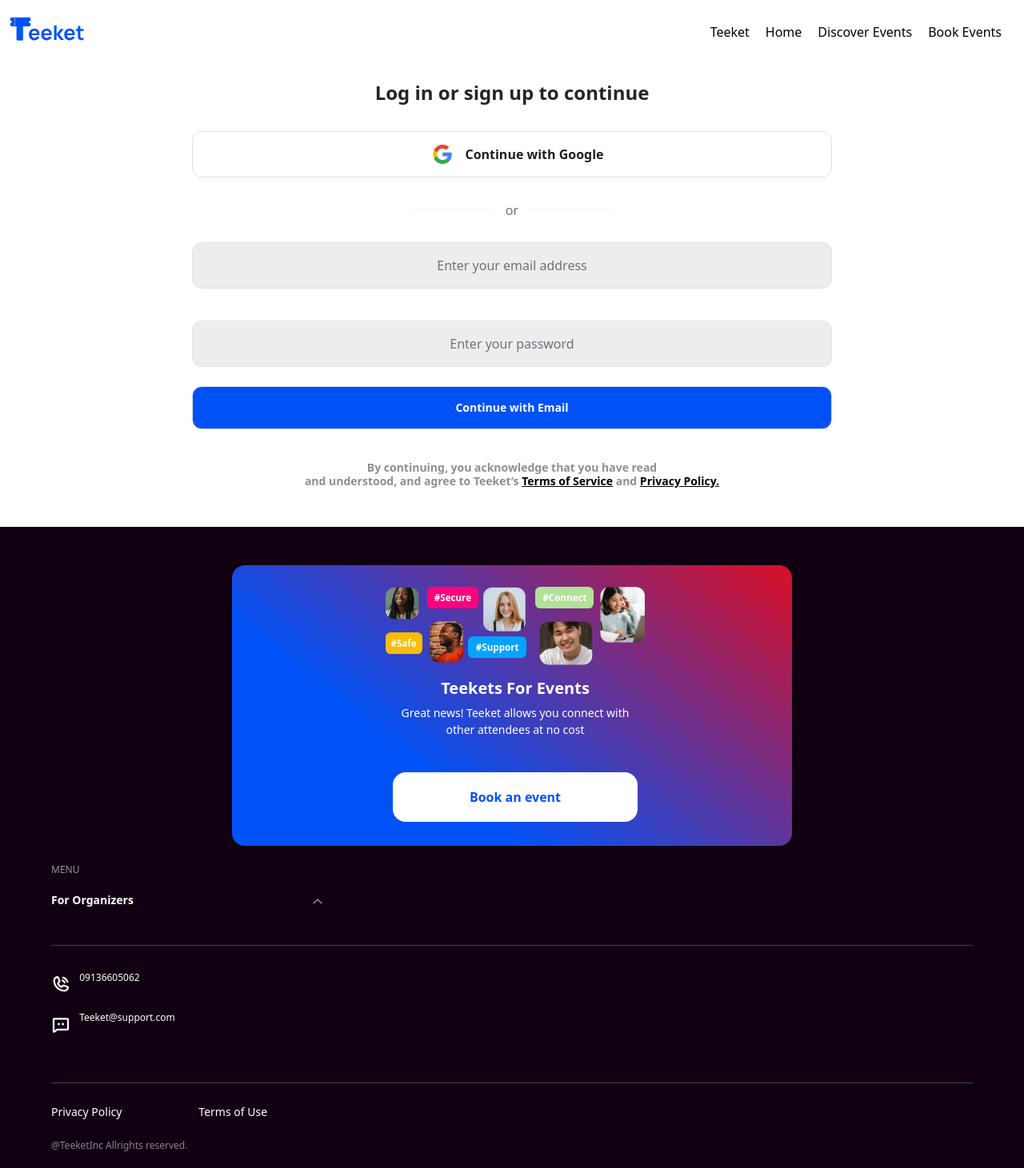
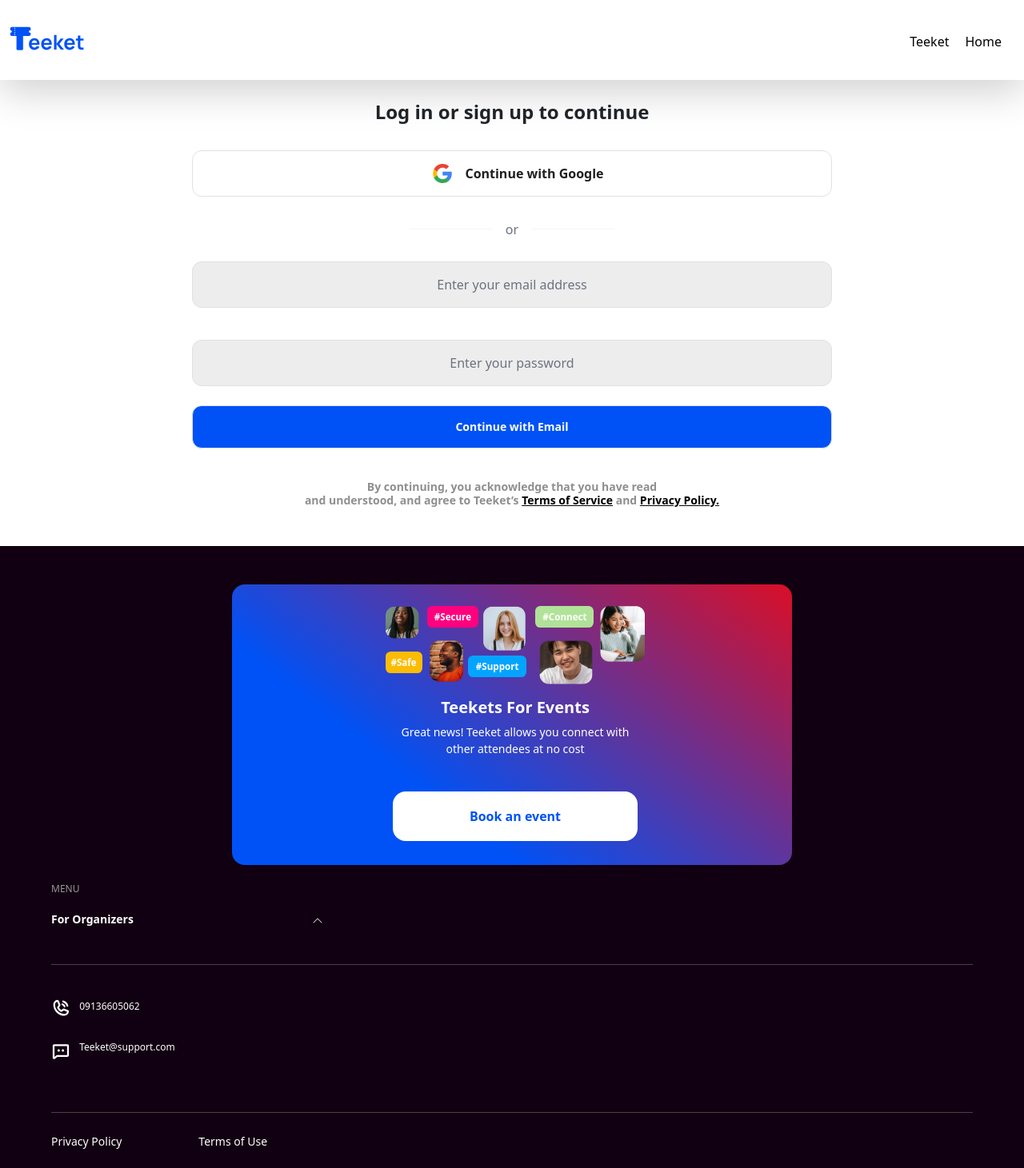
Before and after one commit to gogurlbaby/teeket, a React (Create React App) app: page /login in a window 1280 px wide. Shown: the top 1461 px of the page at 80% size. Built offline with nearby package versions, Linux system fonts and the light colour scheme.

Commit message:
Trending events responsiveness

```diff
--- a/src/components/attendees_components/Attendees.js
+++ b/src/components/attendees_components/Attendees.js
@@ -9,6 +9,7 @@
 import sponsor_four from "../../assets/attendees_image/sponsor4.png";
 import sponsor_five from "../../assets/attendees_image/sponsor5.png";
 import sponsor_six from "../../assets/attendees_image/sponsor6.png";
+import signedusers from "../../assets/attendees_image/signedusers.png";
 
 function Attendees() {
   //Button functionality
@@ -40,7 +41,7 @@
     <>
       <div className="overflow-hidden md:flex md:flex-col md:justify-center md:items-center">
         <main className="pl-[1rem]  overflow-hidden">
-          <h1 className="mt-[1.5rem] mb-[1rem] font-bold overflow-hidden text-4xl">
+          <h1 className="mt-[1.5rem] mb-[1rem] font-bold overflow-hidden text-4xl md: text-4xl font-bold  text-center">
             Book your Events with{" "}
             <span style={{ color: "#0765f8" }}>Teeket</span>
           </h1>
@@ -50,7 +51,12 @@
               at your convenience.
             </p>
           </div>
-
+          <div className="flex  justify-center ">
+            <img src={signedusers} className="" alt="signedusers" />
+            <p className="font-light text-lg ml-[15px] mt-[10px]">
+              + 2,000 Members
+            </p>
+          </div>
           <h2 className="text-[24px] font-bold mt-[1.5rem] md:flex md:flex-col md:justify-center md:items-center">
             Trending Event
           </h2>
--- a/src/components/attendees_components/HeroAttendee.js
+++ b/src/components/attendees_components/HeroAttendee.js
@@ -10,7 +10,7 @@
         backgroundSize: "cover",
         backgroundRepeat: "no-repeat",
       }}
-      class=" rounded-b-[35px] py-[11rem] mt-4 "
+      class=" rounded-b-[35px] py-[11rem] mt-4 md:py-[13rem]"
     ></div>
   );
 }
--- a/src/components/footer_components/Footer.js
+++ b/src/components/footer_components/Footer.js
@@ -9,7 +9,6 @@
 import chatDot from "../../assets/discoverpage_images/ChatDots.svg";
 
 function Footer() {
-
   //drop down functionality
   const [isDropdownOpen, setIsDropdownOpen] = useState(false);
   const toggleDrop = () => {
@@ -99,7 +98,9 @@
         <div className="mx-[1rem] md:mx-[4rem]">
           <div>
             <div className="mt-[1rem]">
-              <span className="text-[#989898] text-[12px] font-medium">MENU</span>
+              <span className="text-[#989898] text-[12px] font-medium">
+                MENU
+              </span>
             </div>
 
             <div className="flex  mt-[1.2rem] mb-[.7rem]">
@@ -137,14 +138,14 @@
           <div className="mt-[2rem]">
             <div className="flex">
               <img src={vector2} alt="vector" />
-              <p className="text-[#FFFFFF] text-[12px] font-light  ml-[.7rem]">
+              <p className="text-[#FFFFFF] text-[12px] font-light  ml-[.7rem] mt-[.7rem]">
                 09136605062
               </p>
             </div>
 
-            <div className="flex mt-[1rem]">
+            <div className="flex mt-[.6rem]">
               <img src={chatDot} alt="chatIcon " />
-              <p className="text-[#FFFFFF] text-[12px] font-light ml-[.7rem]">
+              <p className="text-[#FFFFFF] text-[12px] font-light ml-[.7rem] mt-[.5rem]">
                 Teeket@support.com
               </p>
             </div>
@@ -153,7 +154,9 @@
           <div className=" w-full bg-[#585858c1] h-[.2px] mt-[3.5rem] text-center"></div>
 
           <div className="flex mt-[1.6rem]">
-            <p className="text-[#FFFFFF] text-[14px] font-normal">Privacy Policy</p>
+            <p className="text-[#FFFFFF] text-[14px] font-normal">
+              Privacy Policy
+            </p>
             <p className="text-[#FFFFFF] text-[14px] font-normal ml-[6rem]">
               Terms of Use
             </p>
--- a/src/components/navbar_components/Navbar.js
+++ b/src/components/navbar_components/Navbar.js
@@ -11,11 +11,12 @@
 
   return (
     <>
-      <Navbar
-      expand="md">
+      <Navbar expand="md">
         <Container fluid>
           <Navbar.Brand>
-            <img src={logo} alt="teeket-logo"/>
+            <a href="/">
+              <img src={logo} alt="teeket-logo" />
+            </a>
           </Navbar.Brand>
           <button
             type="button"
@@ -31,7 +32,7 @@
             responsive="lg"
             id="responsive-navbar-nav"
             placement="end"
-            style={{ width: "50%" }}
+            style={{ width: "60%" }}
           >
             <Offcanvas.Header closeButton>
               <Offcanvas.Title> </Offcanvas.Title>
@@ -39,10 +40,18 @@
             <Offcanvas.Body>
               <Nav className="justify-content-end flex-grow-1 pe-3 mr-[1rem]">
                 <ul>
-                  <li><a href="/">Teeket</a></li>
-                  <li><a href="/home">Home</a></li>
-                  <li><a href="/discover-events">Discover Events</a></li>
-                  <li><a href="/trending-events">Book Events</a></li>
+                  <li>
+                    <a href="/">Teeket</a>
+                  </li>
+                  <li>
+                    <a href="/home">Home</a>
+                  </li>
+                  <li>
+                    <a href="/discover-events">Discover Events</a>
+                  </li>
+                  <li>
+                    <a href="/trending-events">Book Events</a>
+                  </li>
                 </ul>
               </Nav>
             </Offcanvas.Body>
--- a/src/components/navbar_components/NavbarLogin.js
+++ b/src/components/navbar_components/NavbarLogin.js
@@ -13,10 +13,13 @@
     <>
       <Navbar
         expand="md"
+        className="h-[100px] w-full flex justify-between pt-[1.5rem] px-[1rem] shadow-lg "
       >
         <Container fluid>
           <Navbar.Brand>
-            <img src={logo} alt="teeket-logo" />
+            <a href="/">
+              <img src={logo} alt="teeket-logo" />
+            </a>
           </Navbar.Brand>
           <button
             type="button"
@@ -32,19 +35,21 @@
             responsive="lg"
             id="responsive-navbar-nav"
             placement="end"
-            style={{ width: "50%" }}
+            style={{ width: "60%" }}
           >
             <Offcanvas.Header closeButton>
               <Offcanvas.Title> </Offcanvas.Title>
             </Offcanvas.Header>
             <Offcanvas.Body>
               <Nav className="justify-content-end flex-grow-1 pe-3">
-              <ul>
-                  <li><a href="/">Teeket</a></li>
-                  <li><a href="/home">Home</a></li>
-                  <li><a href="/discover-events">Discover Events</a></li>
-                  <li><a href="/trending-events">Book Events</a></li>
-              </ul>
+                <ul>
+                  <li>
+                    <a href="/">Teeket</a>
+                  </li>
+                  <li>
+                    <a href="/home">Home</a>
+                  </li>
+                </ul>
               </Nav>
             </Offcanvas.Body>
           </Navbar.Offcanvas>
--- a/src/pages/LoginPage.js
+++ b/src/pages/LoginPage.js
@@ -1,4 +1,4 @@
-import Login from "../components/login_components/SignIn";
+import Login from "../components/login_components/LogIn";
 import Footer from "../components/footer_components/Footer";
 import NavbarLogin from "../components/navbar_components/NavbarLogin";
 function LoginPage() {
```
Also changed, not shown: src/components/login_components/LogIn.js (renamed from src/components/login_components/SignIn.js, +31 -13 lines), src/assets/attendees_image/signedusers.png (renamed from public/images/signedusers.png), 1 other file (tests, documents, lock files or other folders).
